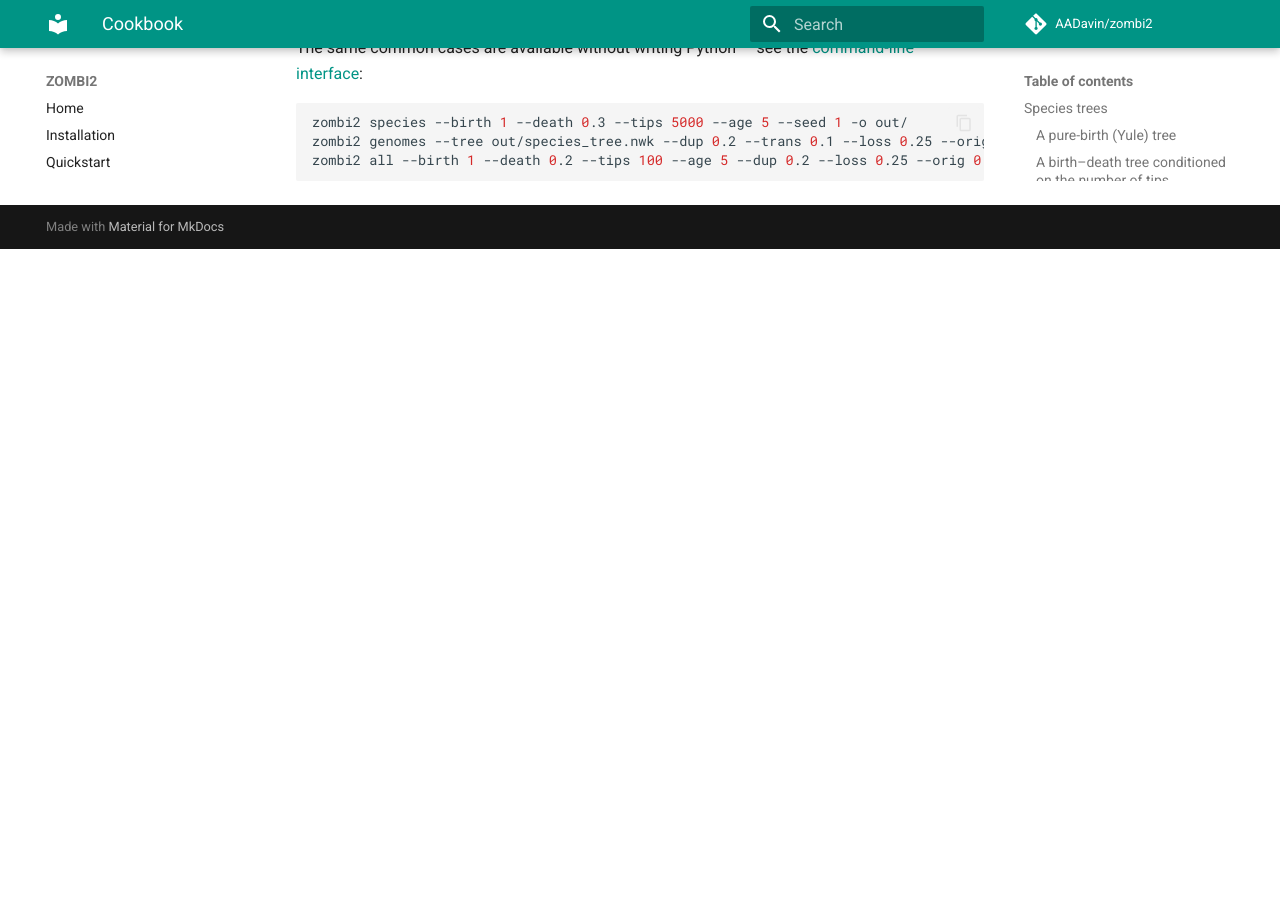
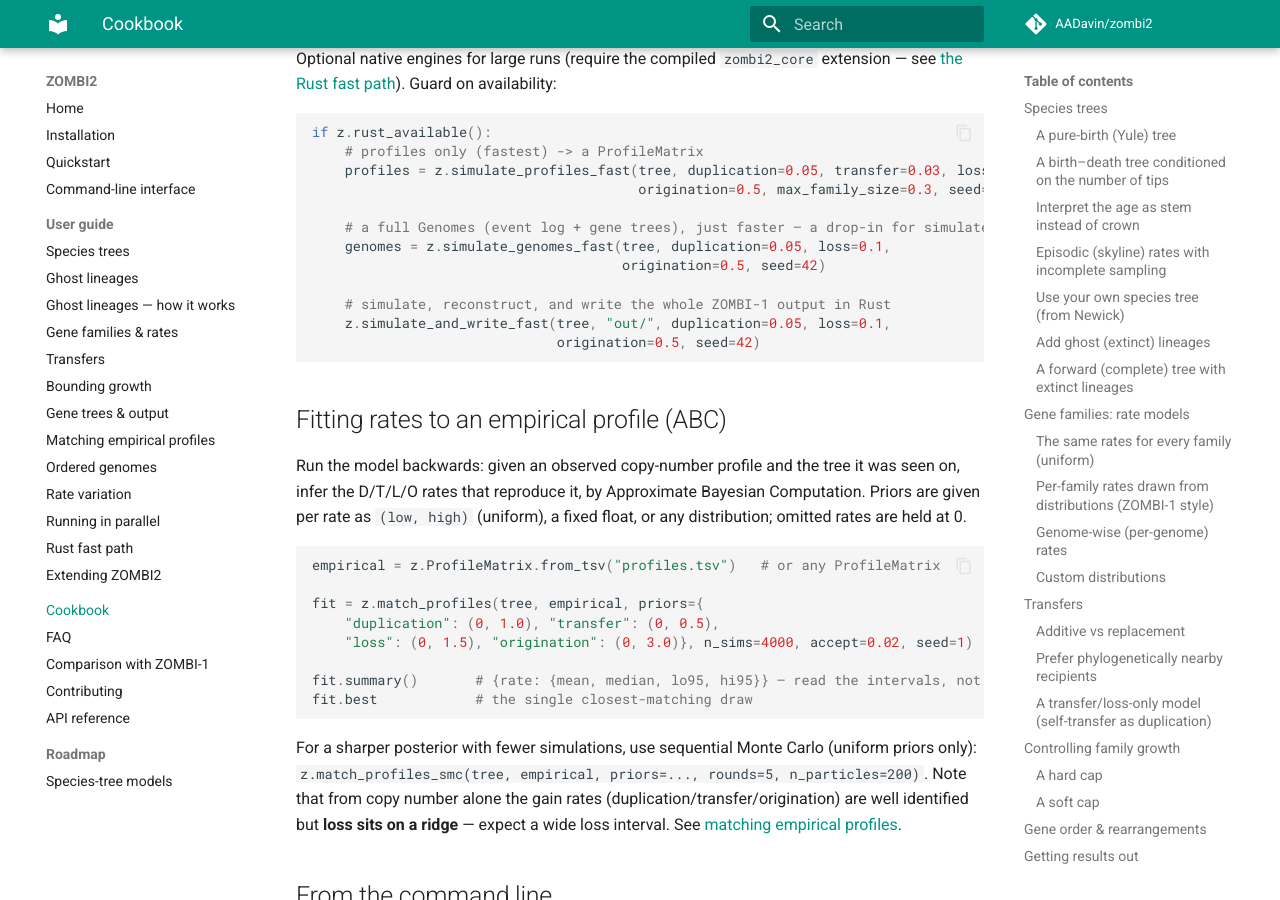
Before and after one commit to AADavin/zombi2, an MkDocs documentation site: the page built from docs/cookbook.md, in a window 1280 px wide and 900 px high, scrolled down 6208 px. Built offline with MkDocs 1.6.1 and Material for MkDocs 9.7.7, drawn with Linux system fonts in a browser that asks for light colours; comment, search, counter and statistics services are not loaded; before the commit the page ends 6457 px from its top, so only the background shows below that; some of the changed text lies outside the part shown.

Commit message:
docs: sync with main; document matching, reconcile ghost docs, backward/forward framing
Merge origin/main (matching, forward/fossil trees, etc.). Wire matching into
the wiki/HTML NAV + a cookbook ABC recipe + a comparison bullet. Reconcile the
two ghost-lineage docs (usage guide vs design/derivation) into User guide,
cross-linked, dropping the duplicate Roadmap nav entry. Reframe comparison.md
for backward *or* forward trees. Add a forward complete-tree cookbook recipe.

Co-Authored-By: Claude Opus 4.8 <noreply@anthropic.com>

````diff
--- a/docs/comparison.md
+++ b/docs/comparison.md
@@ -22,10 +22,10 @@ the output format — while rebuilding the internals around clean interfaces.
   representations, and transfer mechanics are all pluggable interfaces. New behaviour
   arrives as a *subclass* the simulator already knows how to drive, rather than as edits to
   a monolithic script. See [extending ZOMBI2](guide/extending.md).
-- **Backward, conditioned species trees.** The species tree is a reconstructed birth–death
-  process **conditioned on the number of extant tips**, so you get exactly `N` species at a
-  chosen age — cheaply and exactly — instead of running a forward process until it happens
-  to land on `N`. See [species trees](guide/species-trees.md).
+- **Species trees, backward *or* forward.** Sample the *reconstructed* tree directly,
+  conditioned on exactly `N` extant tips (cheap and exact), **or** simulate the *complete*
+  tree **forward** in time — extinct lineages included — with fossilized birth–death
+  (dated/fossil tips) and incomplete sampling. See [species trees](guide/species-trees.md).
 - **More rate models out of the box.** Beyond uniform and family-sampled rates, there are
   genome-wise rates and rate variation across the branches of the tree. See
   [rate variation](guide/rate-variation.md).
@@ -41,6 +41,10 @@ the output format — while rebuilding the internals around clean interfaces.
 - **Ghost lineages.** `z.add_ghost_lineages` un-prunes the reconstructed tree, grafting back
   the extinct/unsampled lineages the backward process leaves out. See
   [ghost lineages](guide/ghost-lineages.md).
+- **Inference, not just simulation.** `z.match_profiles` / `z.match_profiles_smc` run the
+  model the other way round: given an empirical gene-family profile, they infer the
+  duplication/transfer/loss/origination rates that reproduce it, by Approximate Bayesian
+  Computation. See [matching empirical profiles](guide/matching.md).
 - **Scale.** A modern Gillespie core plus an optional **Rust** engine make large trees
   (thousands to tens of thousands of tips) practical; `z.run_replicates` parallelises
   independent replicates across cores. See [the Rust fast path](guide/rust-fast-path.md)
@@ -51,8 +55,8 @@ the output format — while rebuilding the internals around clean interfaces.
 
 ## On the roadmap
 
-The interface-first design is meant to make the next models drop-in rather than rewrites —
-for example further species-tree models (episodic/skyline is already here;
-diversity-dependent and fossilized birth–death are planned) and gene-family **coupling**
-(a Potts-style model of non-independence between families). See the
+The interface-first design is meant to make the next models drop-in rather than rewrites.
+Much of what was once roadmap has landed — episodic/skyline rates, forward complete trees,
+and fossilized birth–death all ship today. The headline item still ahead is gene-family
+**coupling** (a Potts-style model of non-independence between families). See the
 [species-tree models roadmap](species_tree_models.md).
--- a/docs/cookbook.md
+++ b/docs/cookbook.md
@@ -79,6 +79,27 @@ ghosts = [n for n in tree.leaves() if not n.is_extant]   # ghost_* tips; extant
 
 Only birth–death with extinction (or `sampling_fraction < 1`) produces ghosts — a pure-birth
 tree has none. See [ghost lineages](guide/ghost-lineages.md).
+
+### A forward (complete) tree with extinct lineages
+
+By default `simulate_species_tree` samples the *reconstructed* tree (extant tips only). Pass
+`direction="forward"` to grow the *complete* tree forward in time instead, keeping extinct
+lineages. Give **exactly one** of `age` (grow for that long; survivor count is random) or
+`n_tips` (condition on that many extant tips):
+
+```python
+# grow forward for a fixed age -> complete tree, random number of survivors
+tree = z.simulate_species_tree(z.BirthDeath(1.0, 0.5), age=5.0, direction="forward", seed=1)
+
+# ...or condition on N extant tips (extinct lineages still included)
+tree = z.simulate_species_tree(z.BirthDeath(1.0, 0.5), n_tips=50, direction="forward", seed=1)
+
+extinct = [n for n in tree.leaves() if not n.is_extant]
+```
+
+This is the native alternative to un-pruning a backward tree
+([ghost lineages](guide/ghost-lineages.md)), and it also supports fossilized birth–death
+(dated/fossil tips). See [species trees](guide/species-trees.md).
 
 ## Gene families: rate models
 
@@ -295,6 +316,30 @@ if z.rust_available():
                               origination=0.5, seed=42)
 ```
 
+## Fitting rates to an empirical profile (ABC)
+
+Run the model backwards: given an observed copy-number profile and the tree it was seen on,
+infer the D/T/L/O rates that reproduce it, by Approximate Bayesian Computation. Priors are
+given per rate as `(low, high)` (uniform), a fixed float, or any distribution; omitted rates
+are held at 0.
+
+```python
+empirical = z.ProfileMatrix.from_tsv("profiles.tsv")   # or any ProfileMatrix
+
+fit = z.match_profiles(tree, empirical, priors={
+    "duplication": (0, 1.0), "transfer": (0, 0.5),
+    "loss": (0, 1.5), "origination": (0, 3.0)}, n_sims=4000, accept=0.02, seed=1)
+
+fit.summary()       # {rate: {mean, median, lo95, hi95}} — read the intervals, not just a point
+fit.best            # the single closest-matching draw
+```
+
+For a sharper posterior with fewer simulations, use sequential Monte Carlo (uniform priors
+only): `z.match_profiles_smc(tree, empirical, priors=..., rounds=5, n_particles=200)`. Note
+that from copy number alone the gain rates (duplication/transfer/origination) are well
+identified but **loss sits on a ridge** — expect a wide loss interval. See
+[matching empirical profiles](guide/matching.md).
+
 ## From the command line
 
 The same common cases are available without writing Python — see the
--- a/mkdocs.yml
+++ b/mkdocs.yml
@@ -53,6 +53,7 @@ nav:
   - User guide:
       - Species trees: guide/species-trees.md
       - Ghost lineages: guide/ghost-lineages.md
+      - Ghost lineages — how it works: ghost_lineages.md
       - Gene families & rates: guide/gene-families.md
       - Transfers: guide/transfers.md
       - Bounding growth: guide/growth.md
@@ -70,4 +71,3 @@ nav:
   - API reference: reference/api.md
   - Roadmap:
       - Species-tree models: species_tree_models.md
-      - Ghost lineages: ghost_lineages.md
````
Also changed, not shown: docs/ghost_lineages.md (+3 -0 lines), docs/guide/ghost-lineages.md (+12 -0 lines), 1 other file.
